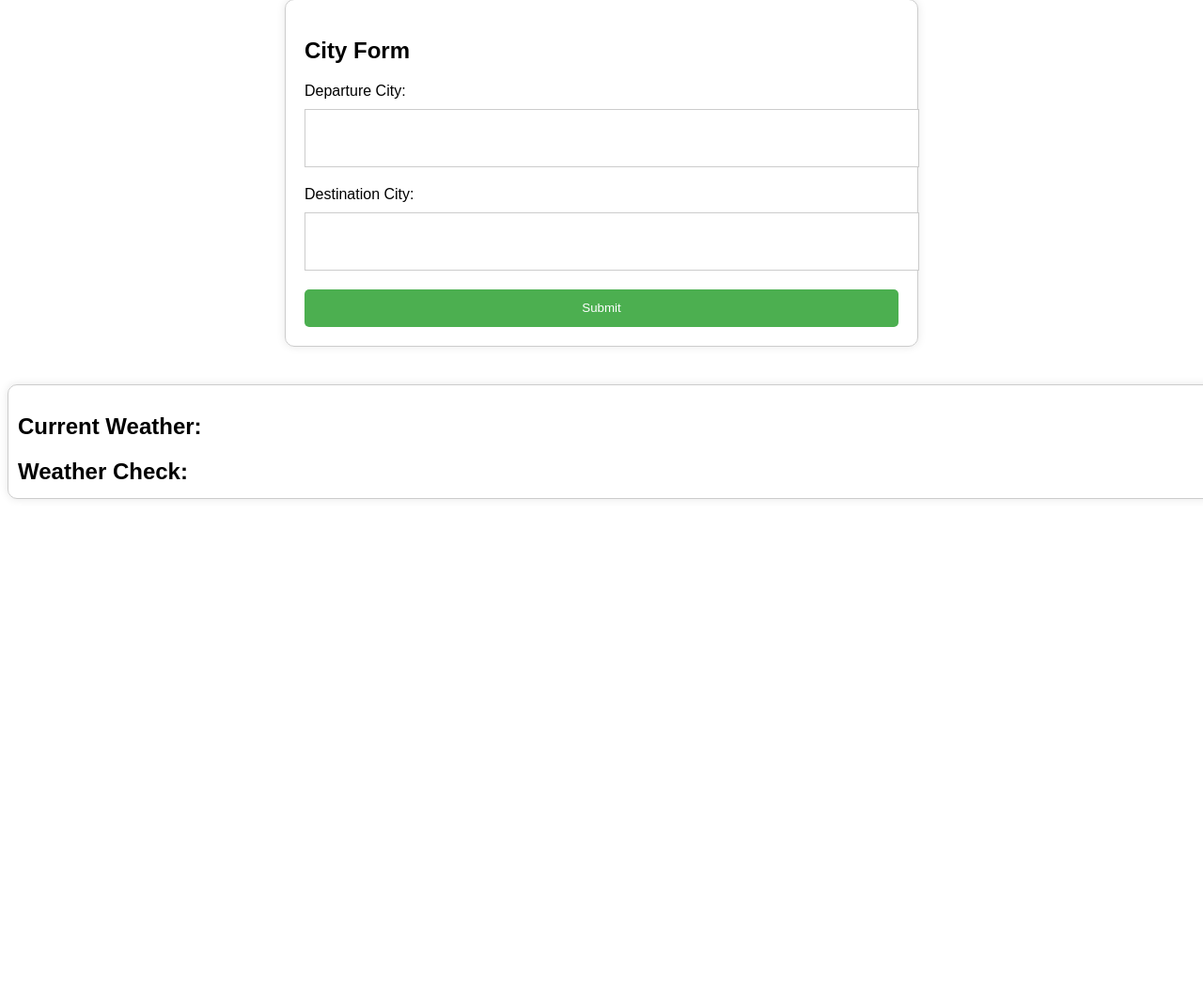
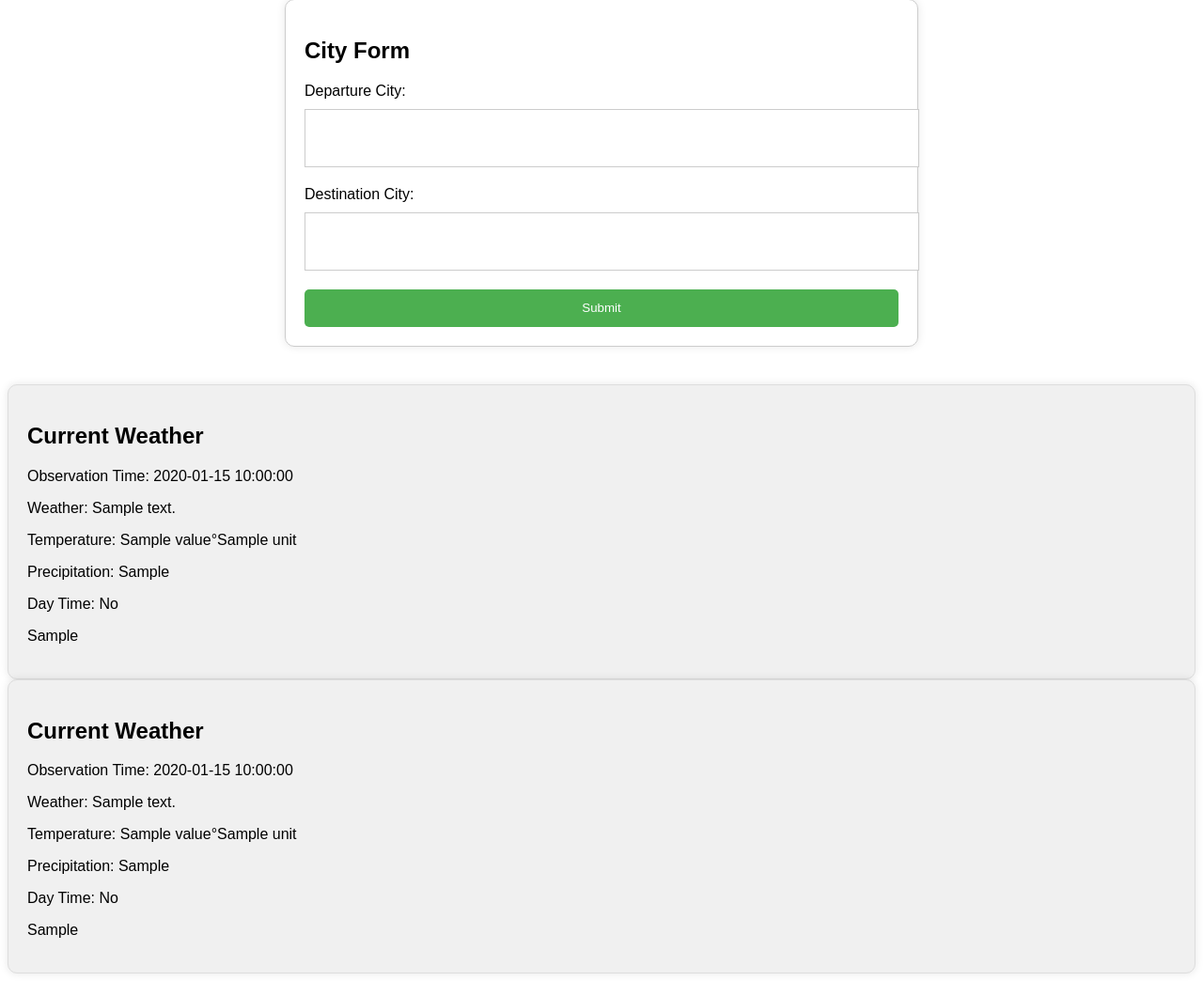
Before and after one commit to mkuziuk/weather-app-mikhail-kuzyuk, a Flask app: template templates/index.html in a window 1280 px wide. Shown: the part 41-1085 px from the top of the page at 94% size. Before the commit the page ends 572 px from the top, so only its background shows below. Run offline with Flask 3, Linux system fonts and the light colour scheme; the template is opened without the code that fills it: most values are stand-ins (such as "Sample title", 1, 10 or a date in 2020).

Commit message:
added error handling

```diff
--- a/app.py
+++ b/app.py
@@ -4,7 +4,7 @@ from forecast_model_service import ForecastModelService
 
 app = Flask(__name__)
 
-api_key = "h7GlV7nA1YROwmECKW6BuJy0mYPaQxCJ"
+api_key = "h9ALmIihM35uwJCPVMMbvuTmrs2AeAii"
 
 forecast_service = ForecastService(apikey=api_key)
 forecast_model_service = ForecastModelService()
@@ -12,21 +12,63 @@ forecast_model_service = ForecastModelService()
 
 @app.route("/", methods=["GET", "POST"])
 def index():
+    departure_current_weather = None
+    departure_weather_check = None
+    destination_current_weather = None
+    destination_weather_check = None
+
     if request.method == "POST":
         departure = request.form.get("departure")
         destination = request.form.get("destination")
         if not departure or not destination:
-            # Handle the case where the form values are empty
-            return render_template(
-                "index.html", error="Please enter a departure and destination city"
+            error = "Please enter a departure and destination city"
+            return render_template("index.html", error=error)
+
+        try:
+            departure_location_key = forecast_service.get_location_key(departure)
+        except Exception as e:
+            return render_template("index.html", error=e)
+
+        try:
+            departure_current_weather = forecast_service.get_current_weather(
+                departure_location_key
             )
-        location_key = forecast_service.get_location_key(destination)
-        current_weather = forecast_service.get_current_weather(location_key)
-        weather_check = forecast_model_service.check_weather(current_weather)
-        return render_template(
-            "index.html", current_weather=current_weather, weather_check=weather_check
-        )
-    return render_template("index.html")
+        except Exception as e:
+            return render_template("index.html", error=e)
+
+        try:
+            departure_weather_check = forecast_model_service.check_weather(
+                departure_current_weather
+            )
+        except Exception as e:
+            return render_template("index.html", error=e)
+
+        try:
+            destination_location_key = forecast_service.get_location_key(destination)
+        except Exception as e:
+            return render_template("index.html", error=e)
+
+        try:
+            destination_current_weather = forecast_service.get_current_weather(
+                destination_location_key
+            )
+        except Exception as e:
+            return render_template("index.html", error=e)
+
+        try:
+            destination_weather_check = forecast_model_service.check_weather(
+                destination_current_weather
+            )
+        except Exception as e:
+            return render_template("index.html", error=e)
+
+    return render_template(
+        "index.html",
+        departure_current_weather=departure_current_weather,
+        departure_weather_check=departure_weather_check,
+        destination_current_weather=destination_current_weather,
+        destination_weather_check=destination_weather_check,
+    )
 
 
 if __name__ == "__main__":
--- a/templates/index.html
+++ b/templates/index.html
@@ -46,11 +46,19 @@
             background-color: #3e8e41;
         }
 
-        #weather-display {
+        /* #weather-display {
             width: 100%;
             height: 100px;
             padding: 10px;
             border: 1px solid #ccc;
+            border-radius: 10px;
+            box-shadow: 0 0 10px rgba(0, 0, 0, 0.1);
+        } */
+
+        #weather-display {
+            background-color: #f0f0f0;
+            padding: 20px;
+            border: 1px solid #ddd;
             border-radius: 10px;
             box-shadow: 0 0 10px rgba(0, 0, 0, 0.1);
         }
@@ -66,16 +74,52 @@
         <input type="text" id="destination" name="destination" required>
         <button type="submit">Submit</button>
     </form>
-    <div id="weather-display">
-        <h2>Current Weather:</h2>
-        <p id="current-weather"></p>
-        <h2>Weather Check:</h2>
-        <p id="weather-check"></p>
+
+    <div id="error-message">
+        {% if error %}
+        <p style="color: red">{{ error }}</p>
+        {% endif %}
     </div>
 
-    <script>
-        // This script will be used to update the weather display
-    </script>
+    <!-- <div id="departure-weather-display">
+        <h2>Departure City Weather:</h2>
+        <p id="departure-current-weather">{{ departure_current_weather }}</p>
+        <p id="departure-weather-check">{{ departure_weather_check }}</p>
+    </div> -->
+
+    <div id="weather-display">
+        {% if departure_current_weather %}
+        <h2>Current Weather</h2>
+        <p>Observation Time: {{ departure_current_weather[0]['LocalObservationDateTime'] }}</p>
+        <p>Weather: {{ departure_current_weather[0]['WeatherText'] }}</p>
+        <p>Temperature: {{ departure_current_weather[0]['Temperature']['Metric']['Value'] }}°{{
+            departure_current_weather[0]['Temperature']['Metric']['Unit'] }}</p>
+        <p>Precipitation: {{ departure_current_weather[0]['PrecipitationType'] }}</p>
+        <p>Day Time: {{ 'Yes' if departure_current_weather[0]['IsDayTime'] else 'No' }}</p>
+
+        <p id="departure-weather-check">{{ departure_weather_check }}</p>
+        {% endif %}
+    </div>
+
+    <!-- <div id="destination-weather-display">
+        <h2>Destination City Weather:</h2>
+        <p id="destination-current-weather">{{ destination_current_weather }}</p>
+        <p id="destination-weather-check">{{ destination_weather_check }}</p>
+    </div> -->
+
+    <div id="weather-display">
+        {% if departure_current_weather %}
+        <h2>Current Weather</h2>
+        <p>Observation Time: {{ destination_current_weather[0]['LocalObservationDateTime'] }}</p>
+        <p>Weather: {{ destination_current_weather[0]['WeatherText'] }}</p>
+        <p>Temperature: {{ destination_current_weather[0]['Temperature']['Metric']['Value'] }}°{{
+            destination_current_weather[0]['Temperature']['Metric']['Unit'] }}</p>
+        <p>Precipitation: {{ destination_current_weather[0]['PrecipitationType'] }}</p>
+        <p>Day Time: {{ 'Yes' if destination_current_weather[0]['IsDayTime'] else 'No' }}</p>
+
+        <p id="destination-weather-check">{{ destination_weather_check }}</p>
+        {% endif %}
+    </div>
 </body>
 
 </html>
```
Also changed, not shown: forecast_model_service.py (+12 -11 lines), forecast_service.py (+15 -5 lines).
